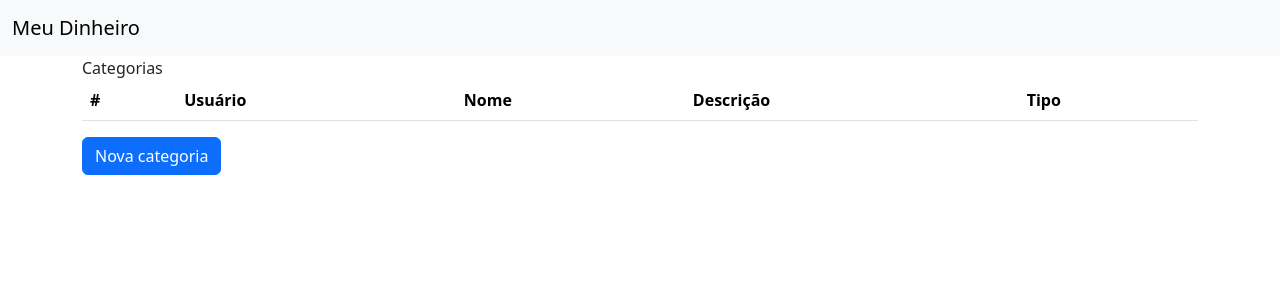
After one commit to alexandremrcoelho/meudinheiro, a Django app: template templates/financas/lista_categorias.html in a window 1280 px wide. The commit adds this page. Shown: the top 300 px of the page. Run offline with Django 3.2, Linux system fonts and the light colour scheme; the template is opened without the code that fills it, so the values that code supplies are empty; some libraries are stand-ins or nearby versions.

Commit message:
Adicionar categorias

```diff
--- a/apps/financas/urls.py
+++ b/apps/financas/urls.py
@@ -5,5 +5,7 @@ app_name = 'financas'
 from . import views
 
 urlpatterns = [
+    path('nova-categoria', views.nova_categoria, name='nova_categoria'),
+    path('lista-categorias', views.lista_categorias, name='lista_categorias'),
     path('', views.principal, name='principal'),
 ]
--- a/templates/base.html
+++ b/templates/base.html
@@ -26,7 +26,7 @@
               Operações
             </a>
             <ul class="dropdown-menu" aria-labelledby="navbarDropdown">
-              <li><a class="dropdown-item" href="#">Categorias</a></li>
+              <li><a class="dropdown-item" href="{% url 'financas:lista_categorias' %}">Categorias</a></li>
               <li><a class="dropdown-item" href="#">Receitas</a></li>
               <li><a class="dropdown-item" href="#">Despesas</a></li>
               <li><hr class="dropdown-divider"></li>
--- /dev/null
+++ b/templates/financas/lista_categorias.html
@@ -0,0 +1,40 @@
+{% extends 'base.html' %}
+
+{% block titulo %}
+    Categorias | {{ block.super }}
+{% endblock titulo %}
+
+{% block corpo %}
+
+    <div class="container">
+        <div class="row">
+          <div class="col"
+               <h1>Categorias</h1>
+          <table class="table table-hover">
+            <thead>
+            <tr>
+              <th scope="col">#</th>
+              <th scope="col">Usuário</th>
+              <th scope="col">Nome</th>
+              <th scope="col">Descrição</th>
+              <th scope="col">Tipo</th>
+            </tr>
+            </thead>
+            <tbody>
+            {% for categoria in categorias %}
+            <tr>
+              <th scope="row">{{ categoria.id }}</th>
+              <td>{{ categoria.usuario }}</td>
+              <td>{{ categoria.nome }}</td>
+              <td>{{ categoria.descricao }}</td>
+              <td>{{ categoria.tipo }}</td>
+             {% endfor %}
+            </tr>
+            </tbody>
+          </table>
+          <a href="{% url 'financas:nova_categoria' %}" class="btn btn-primary">Nova categoria</a>
+        </div>
+    </div>
+
+
+{% endblock corpo %}
```
Also changed, not shown: apps/financas/forms.py (added, +10 -0 lines), apps/financas/views.py (+31 -1 lines), templates/financas/nova_categoria.html (added, +33 -0 lines).
